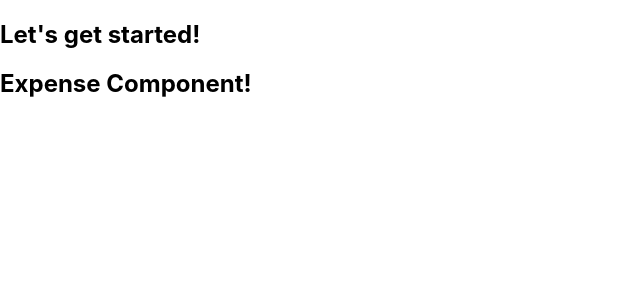
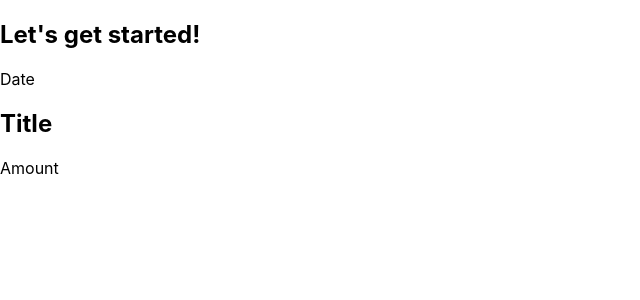
Before and after one commit to Esa-Gavin/Expense-Tracker, a React (Create React App) app: page / in a window 1280 px wide. Shown: the top 300 px of the page, without its empty margins (0-640 px from the left). Built offline with nearby package versions, Linux system fonts and the light colour scheme.

Commit message:
write a more complex JSX code

```diff
--- a/src/components/ExpenseItem.js
+++ b/src/components/ExpenseItem.js
@@ -1,5 +1,13 @@
 function ExpenseItem() {
-    return <h2>Expense Component!</h2>
+    return (
+        <div>
+            <div>Date</div>
+            <div>
+                <h2>Title</h2>
+                <div>Amount</div>
+            </div>
+        </div>
+    );
 }
 
 export default ExpenseItem;
```
